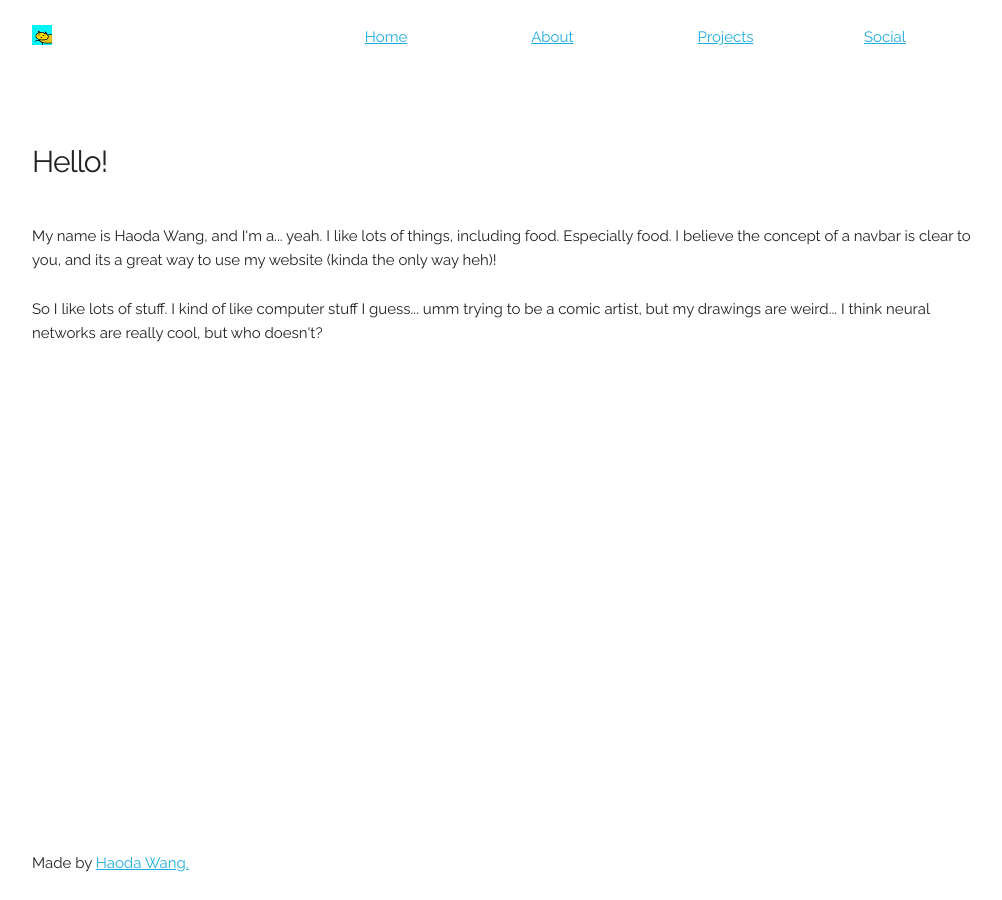
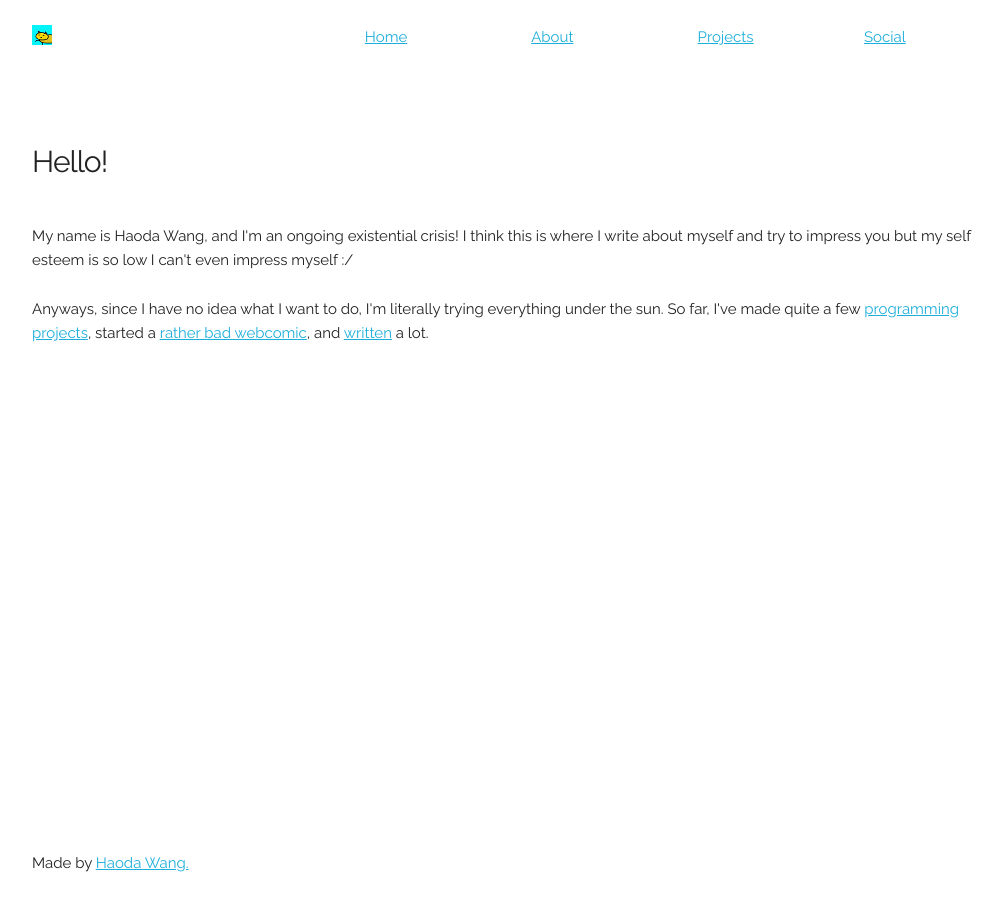
Before and after one commit to rootw4re/h313.github.io, a Jekyll site: the page built from about.html, in a window 1280 px wide. Shown: the whole page, without its empty margins (128-1130 px from the left). Built offline with Jekyll 4.4.1, drawn with Linux system fonts in a browser that asks for light colours; nearby versions of some CDN libraries.

Commit message:
more self-deprecating about page, larger home thing

```diff
--- a/about.html
+++ b/about.html
@@ -8,7 +8,7 @@ permalink: /about
   <div class="row">
     <h1>Hello!</h1>
     <br>
-    <p>My name is Haoda Wang, and I'm a... yeah. I like lots of things, including food. Especially food. I believe the concept of a navbar is clear to you, and its a great way to use my website (kinda the only way heh)!</p>
-    <p>So I like lots of stuff. I kind of like computer stuff I guess... umm trying to be a comic artist, but my drawings are weird... I think neural networks are really cool, but who doesn't?</p>
+    <p>My name is Haoda Wang, and I'm an ongoing existential crisis! I think this is where I write about myself and try to impress you but my self esteem is so low I can't even impress myself :/</p>
+    <p>Anyways, since I have no idea what I want to do, I'm literally trying everything under the sun. So far, I've made quite a few <a href="/projects">programming projects</a>, started a <a href="https://sadbadlines.tumblr.com">rather bad webcomic</a>, and <a href="https://forcemedia.org/news/2017/1/28/2016-and-change">written</a> a lot.</p>
   </div>
 </div>
--- a/index.html
+++ b/index.html
@@ -2,9 +2,9 @@
 title: Home
 layout: default
 ---
-<div class="container">
+<div class="container topThing">
   <div class="row">
-    <h1 style="text-align: center; font-size: 300%;"><span id="title">This Guy Can't Make Websites</span></h1>
+    <h1 style="text-align: center; font-size: 72p;"><span id="title">This Guy Can't Make Websites</span></h1>
     <h5 style="text-align: center;">Please hire me...</h5>
   </div>
   <br><br>
```
Also changed, not shown: css/home.css (+7 -0 lines).
